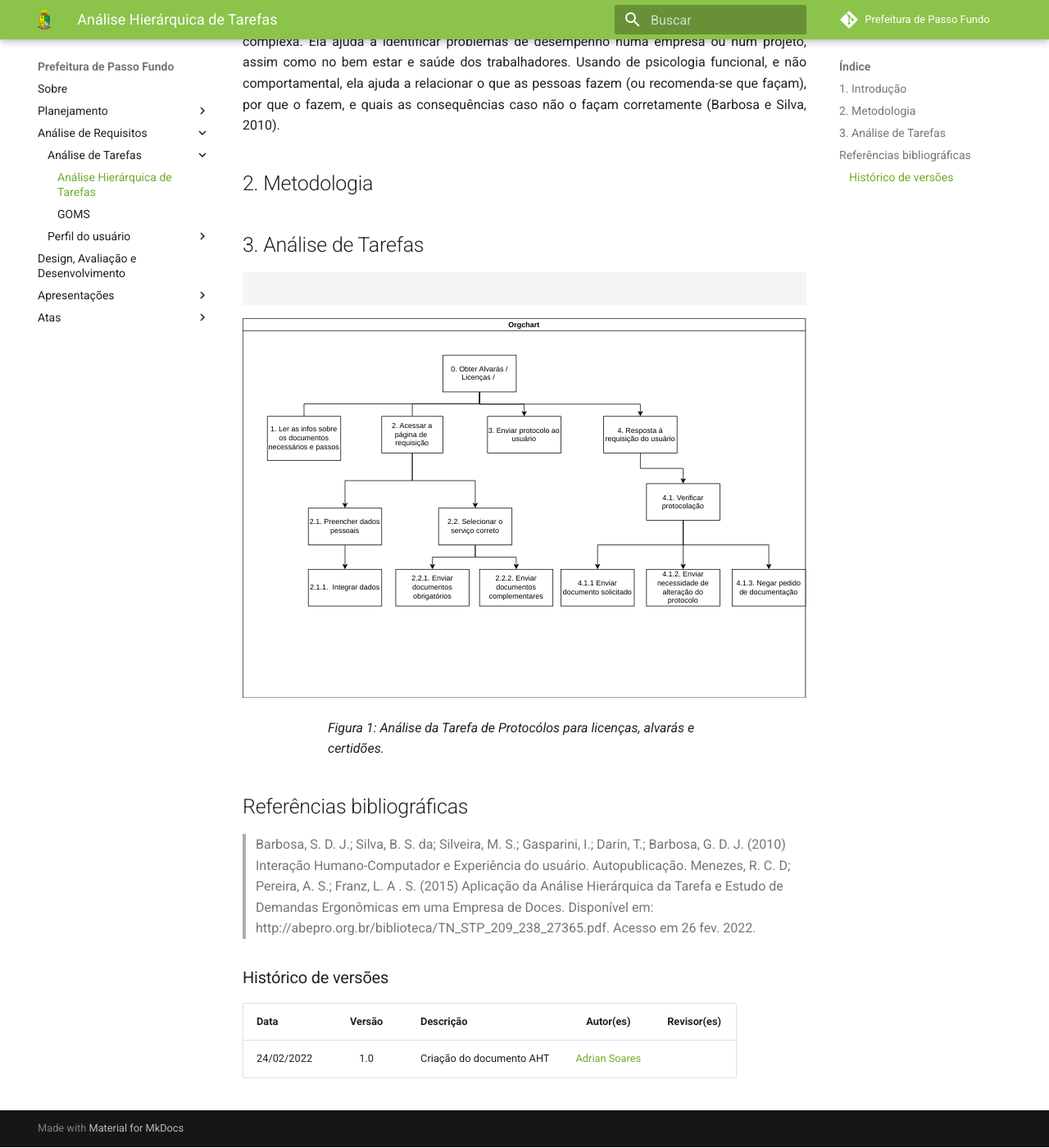
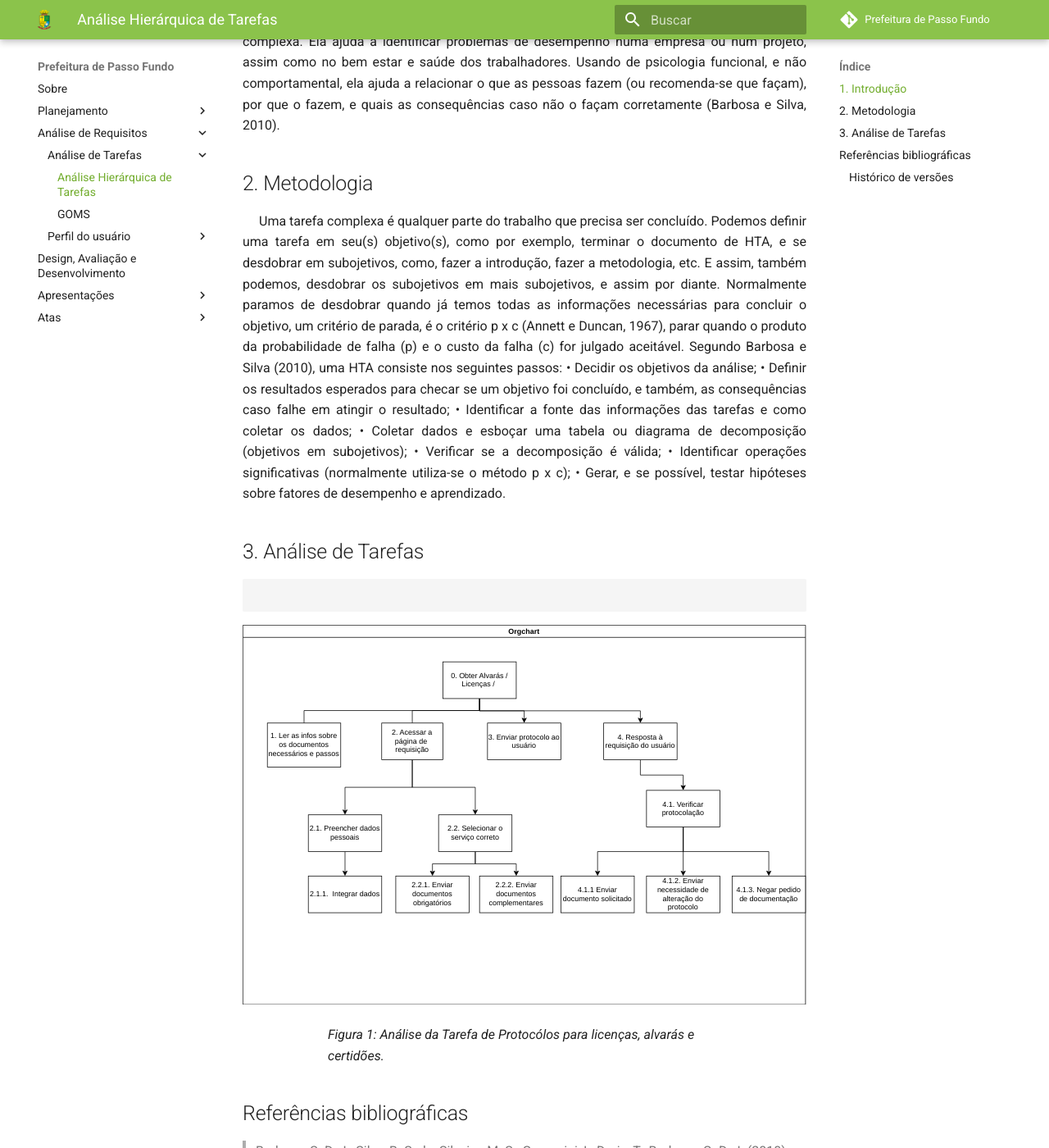
Before and after one commit to Interacao-Humano-Computador/2021.2-Prefeitura-de-Passo-Fundo, an MkDocs documentation site: the page built from docs/AnaliseRequisitos/AnaliseTarefas/hta.md, in a window 1280 px wide and 1400 px high, scrolled down 244 px. Shown: the whole window at 82% size. Built offline with MkDocs 1.6.1 and Material for MkDocs 9.7.7, drawn with Linux system fonts in a browser that asks for light colours; comment, search, counter and statistics services are not loaded; some of the changed text lies outside the part shown.

Commit message:
#33 - fazer metodologia

```diff
--- a/docs/AnaliseRequisitos/AnaliseTarefas/hta.md
+++ b/docs/AnaliseRequisitos/AnaliseTarefas/hta.md
@@ -6,9 +6,25 @@
 </p>
 
 ## 2. Metodologia
-
 <p style="text-indent: 20px; text-align: justify">
 
+Uma tarefa complexa é qualquer parte do trabalho que precisa ser concluído. Podemos definir uma tarefa em seu(s) objetivo(s), como por exemplo, terminar o documento de HTA, e se desdobrar em subojetivos, como, fazer a introdução, fazer a metodologia, etc. E assim, também podemos, desdobrar os subojetivos em mais subojetivos, e assim por diante. Normalmente paramos de desdobrar quando já temos todas as informações necessárias para concluir o objetivo, um critério de parada, é o critério p x c (Annett e Duncan, 1967), parar quando o produto da probabilidade de falha (p) e o custo da falha (c) for julgado aceitável.
+
+Segundo Barbosa e Silva (2010), uma HTA consiste nos seguintes passos:
+
+  • Decidir os objetivos da análise;
+
+  • Definir os resultados esperados para checar se um objetivo foi concluído, e também, as consequências caso falhe em atingir o resultado;
+
+  • Identificar a fonte das informações das tarefas e como coletar os dados;
+
+  • Coletar dados e esboçar uma tabela ou diagrama de decomposição (objetivos em subojetivos);
+
+  • Verificar se a decomposição é válida;
+
+  • Identificar operações significativas (normalmente utiliza-se o método p x c);
+
+  • Gerar, e se possível, testar hipóteses sobre fatores de desempenho e aprendizado.
 </p>
 
 
@@ -27,6 +43,7 @@
 ## Referências bibliográficas
 
 > Barbosa, S. D. J.; Silva, B. S. da; Silveira, M. S.; Gasparini, I.; Darin, T.; Barbosa, G. D. J. (2010) Interação Humano-Computador e Experiência do usuário. Autopublicação.
+
 > Menezes, R. C. D; Pereira, A. S.; Franz, L. A . S. (2015) Aplicação da Análise Hierárquica da Tarefa e Estudo de Demandas Ergonômicas em uma Empresa de Doces. Disponível em: http://abepro.org.br/biblioteca/TN_STP_209_238_27365.pdf. Acesso em 26 fev. 2022.
 
 ### Histórico de versões
```
